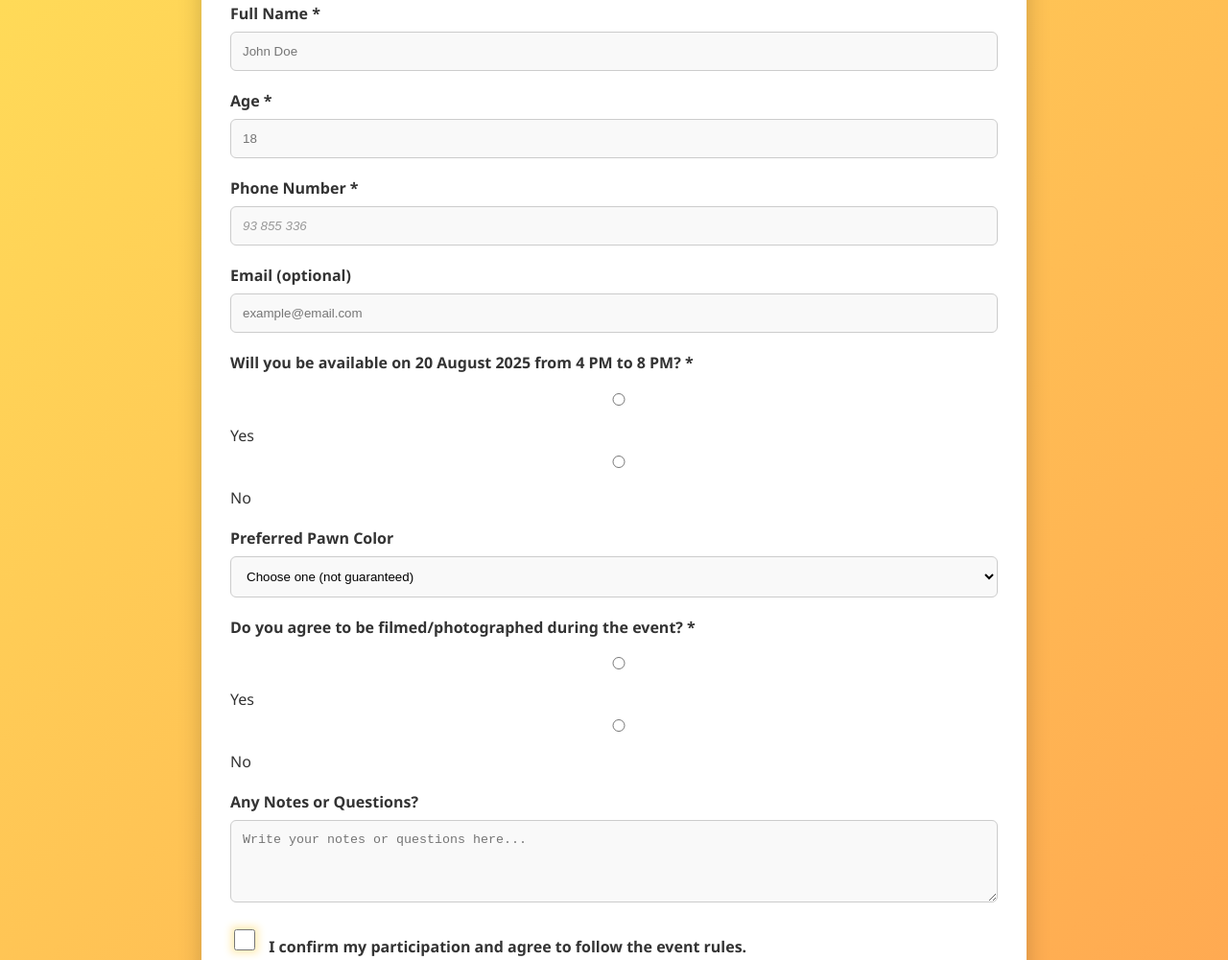
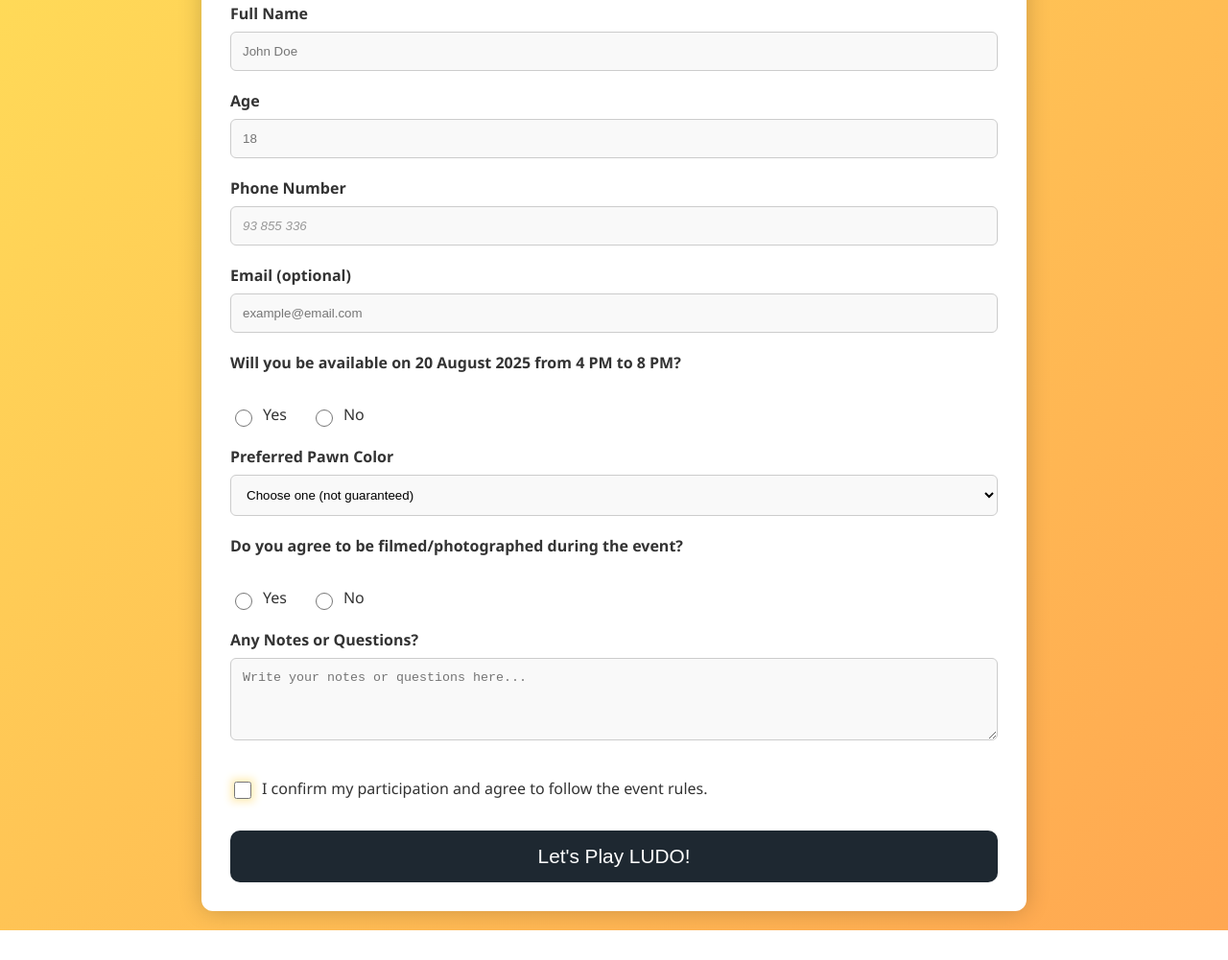
Before and after one commit to moahmedamine/ludo-registration, a plain HTML site: page index.html in a window 1280 px wide. Shown: the part 373-1374 px from the top of the page at 96% size. After the commit the page ends 1343 px from the top, so only its background shows below. Drawn offline with Linux system fonts and the light colour scheme.

Commit message:
Update index.html

```diff
--- a/index.html
+++ b/index.html
@@ -5,10 +5,6 @@
   <meta name="viewport" content="width=device-width, initial-scale=1" />
   <title>LUDO Real Life - Registration Form</title>
   <style>
-    @keyframes slideIn {
-      0% { transform: translateY(-50px); opacity: 0; }
-      100% { transform: translateY(0); opacity: 1; }
-    }
     body {
       font-family: 'Segoe UI', Tahoma, Geneva, Verdana, sans-serif;
       background: linear-gradient(135deg, #ffe259, #ffa751);
@@ -63,35 +59,34 @@
     }
     .radio-group, .checkbox-group {
       margin-top: 10px;
+      display: flex;
+      align-items: center;
+      gap: 25px;
+      flex-wrap: wrap;
     }
-    .radio-group input, .checkbox-group input {
-      margin-right: 10px;
+    .radio-group label, .checkbox-group label {
+      display: flex;
+      align-items: center;
+      gap: 8px;
+      font-weight: normal;
+      color: #333;
+      cursor: pointer;
+      user-select: none;
+    }
+    /* bigger and clearer radio and checkbox */
+    input[type="radio"], input[type="checkbox"] {
+      width: 18px;
+      height: 18px;
+      cursor: pointer;
       vertical-align: middle;
     }
-    .radio-group label, .checkbox-group label {
-      display: inline-block;
-      margin-right: 20px;
-      vertical-align: middle;
-      font-weight: normal;
-      color: #333;
-    }
-    .checkbox-group label {
-      font-weight: bold;
-    }
-    /* Make the checkbox bigger and highlighted */
-    .checkbox-group input[type="checkbox"] {
-      width: 22px;
-      height: 22px;
-      cursor: pointer;
-      outline: none;
+    /* checkbox highlight when unchecked */
+    .checkbox-group input[type="checkbox"]:not(:checked) {
+      box-shadow: 0 0 8px 3px #ffecb3;
+      background-color: #fff8dc;
       border: 2px solid #ffa751;
       border-radius: 5px;
       transition: box-shadow 0.3s ease;
-      vertical-align: middle;
-    }
-    .checkbox-group input[type="checkbox"]:not(:checked) {
-      box-shadow: 0 0 8px 3px #ffecb3;
-      background-color: #fff8dc;
     }
     .checkbox-group input[type="checkbox"]:checked {
       box-shadow: none;
@@ -113,7 +108,7 @@
     button:hover {
       background-color: #37434f;
     }
-    /* Placeholder examples */
+    /* placeholders */
     input#phone::placeholder {
       color: #999;
       font-style: italic;
@@ -125,32 +120,29 @@
     <div class="logo-container">
       <img src="ludoooooooooo.png" alt="Ludo Logo" />
     </div>
-    <h1 class="animated-title">🎲 LUDO REAL LIFE</h1>
+    <h1>🎲 LUDO REAL LIFE</h1>
     <p class="description">
       Join the ultimate outdoor LUDO challenge on <strong>20 August 2025</strong>!<br />
       Only 20 players will enter – real dice, real game board, real fun. Register now and let the games begin!
     </p>
 
     <form id="registrationForm">
-      <label for="fullname">Full Name *</label>
+      <label for="fullname">Full Name</label>
       <input type="text" id="fullname" name="fullname" required placeholder="John Doe" />
 
-      <label for="age">Age *</label>
+      <label for="age">Age</label>
       <input type="number" id="age" name="age" min="13" required placeholder="18" />
 
-      <label for="phone">Phone Number *</label>
+      <label for="phone">Phone Number</label>
       <input type="tel" id="phone" name="phone" required placeholder="93 855 336" pattern="[0-9\s]+" title="Please enter your phone number like 93 855 336" />
 
       <label for="email">Email (optional)</label>
       <input type="email" id="email" name="email" placeholder="example@email.com" />
 
-      <label>Will you be available on 20 August 2025 from 4 PM to 8 PM? *</label>
+      <label>Will you be available on 20 August 2025 from 4 PM to 8 PM?</label>
       <div class="radio-group">
-        <input type="radio" id="availableYes" name="availability" value="yes" required />
-        <label for="availableYes">Yes</label>
-
-        <input type="radio" id="availableNo" name="availability" value="no" />
-        <label for="availableNo">No</label>
+        <label><input type="radio" id="availableYes" name="availability" value="yes" required /> Yes</label>
+        <label><input type="radio" id="availableNo" name="availability" value="no" /> No</label>
       </div>
 
       <label>Preferred Pawn Color</label>
@@ -162,21 +154,17 @@
         <option value="yellow">🟡 Yellow</option>
       </select>
 
-      <label>Do you agree to be filmed/photographed during the event? *</label>
+      <label>Do you agree to be filmed/photographed during the event?</label>
       <div class="radio-group">
-        <input type="radio" id="mediaYes" name="media" value="yes" required />
-        <label for="mediaYes">Yes</label>
-
-        <input type="radio" id="mediaNo" name="media" value="no" />
-        <label for="mediaNo">No</label>
+        <label><input type="radio" id="mediaYes" name="media" value="yes" required /> Yes</label>
+        <label><input type="radio" id="mediaNo" name="media" value="no" /> No</label>
       </div>
 
       <label for="notes">Any Notes or Questions?</label>
       <textarea id="notes" name="notes" rows="4" placeholder="Write your notes or questions here..."></textarea>
 
       <div class="checkbox-group">
-        <input type="checkbox" id="confirm" name="confirm" required />
-        <label for="confirm">I confirm my participation and agree to follow the event rules.</label>
+        <label><input type="checkbox" id="confirm" name="confirm" required /> I confirm my participation and agree to follow the event rules.</label>
       </div>
 
       <button type="submit">Let's Play LUDO!</button>
```
